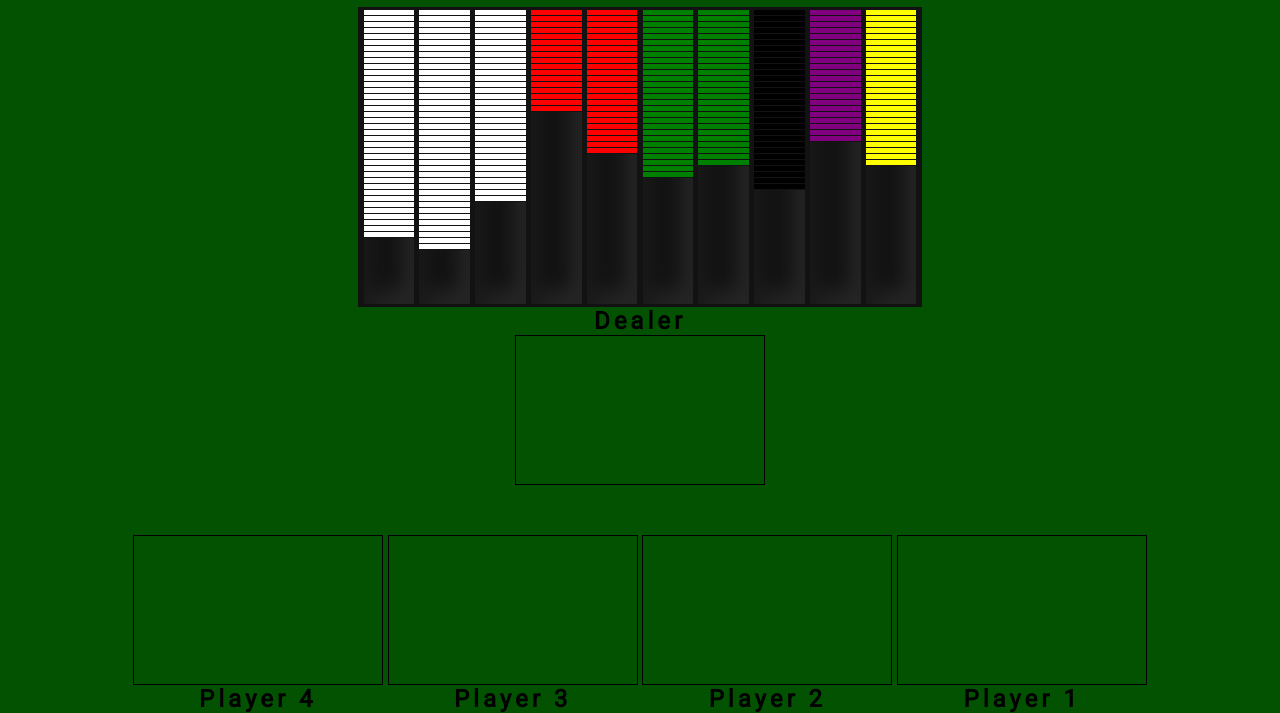
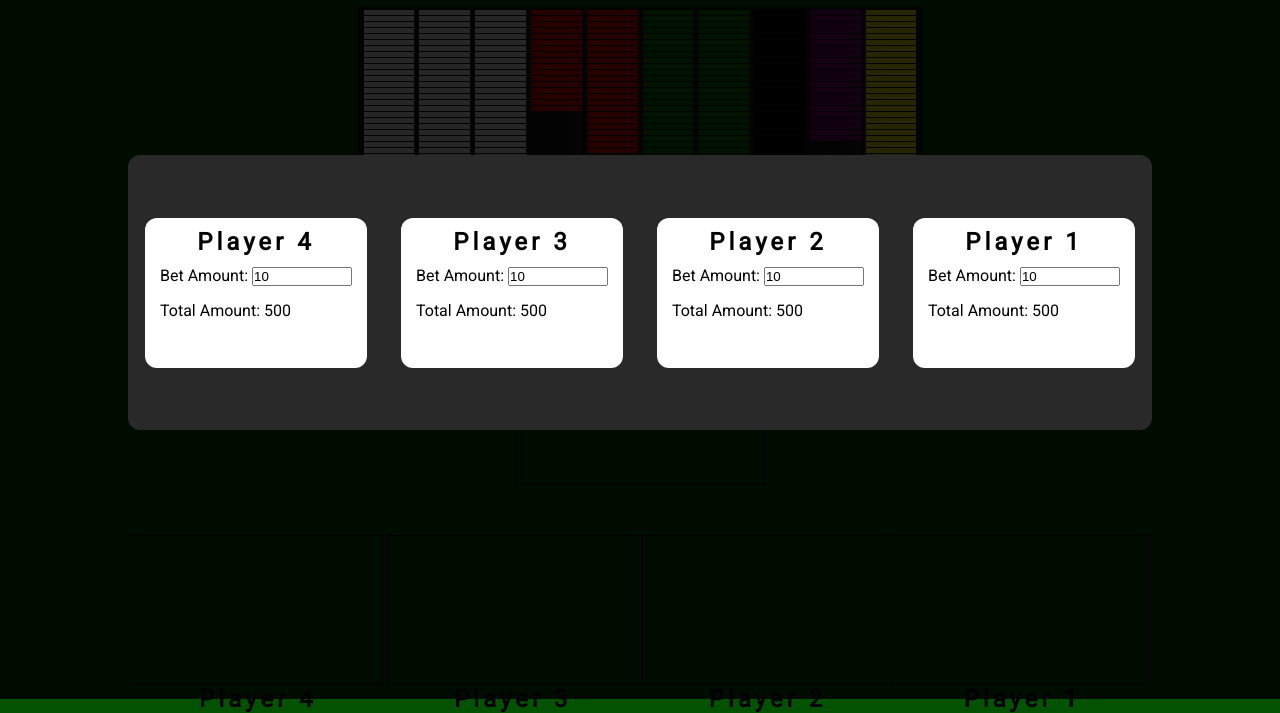
Before and after one commit to scopro220/blackjack, a website: page index.html in a window 1280 px wide. Shown: the part 101-814 px from the top of the page. Drawn offline with Linux system fonts and the light colour scheme.

Commit message:
Added betting functionality

```diff
--- a/app.js
+++ b/app.js
@@ -330,7 +330,7 @@ function dealerHit() {
       removeCards();
     }, 6000);
   } else {
-    if (dealerScore < 17) {
+    while (dealerScore < 17) {
       dealerCards = [];
       const dealtCard = activeDeck.shift();
       newCard = document.createElement("img");
@@ -349,10 +349,9 @@ function dealerHit() {
         }, 6000);
       }
       dealerScoreDisplay.textContent = ` : ${dealerScore}`;
-      dealerHit();
     }
-    compareScoresToDealer();
   }
+  compareScoresToDealer();
 }
 
 function playerBlackJackCheck() {
@@ -393,67 +392,89 @@ function playerBlackJackCheck() {
 function compareScoresToDealer() {
   if (playerOneScore === 21 && dealerScore === 21 && dealerHand.children.length === 2) {
     playerMessage[3].textContent = "It's a tie";
+    playerOneTotalMoney;
   } else if (playerOneScore === 21 && playerHand[3].children.length === 2) {
     playerBlackJack();
+    playerOneTotalMoney += parseInt(playerOneBetAmount) * 1.5;
   } else if (
     playerOneScore === dealerScore &&
     playerTwoScore !== "BUST" &&
     dealerScore !== "BUST"
   ) {
     playerMessage[3].textContent = "It's a tie";
+    playerOneTotalMoney;
   } else if ((playerOneScore < dealerScore && dealerScore < 22) || playerOneScore === "BUST") {
     playerMessage[3].textContent = "You lost";
+    playerOneTotalMoney -= parseInt(playerOneBetAmount);
   } else if ((playerOneScore < 22 && playerOneScore > dealerScore) || dealerScore === "BUST") {
     playerMessage[3].textContent = "You Won!";
+    playerOneTotalMoney += parseInt(playerOneBetAmount);
   }
   if (playerTwoScore === 21 && dealerScore === 21 && dealerHand.children.length === 2) {
     playerMessage[2].textContent = "It's a tie";
+    playerTwoTotalMoney;
   } else if (playerTwoScore === 21 && playerHand[2].children.length === 2) {
     playerBlackJack();
+    playerTwoTotalMoney += parseInt(playerTwoBetAmount) * 1.5;
   } else if (
     playerTwoScore === dealerScore &&
     playerTwoScore !== "BUST" &&
     dealerScore !== "BUST"
   ) {
     playerMessage[2].textContent = "It's a tie";
+    playerTwoTotalMoney;
   } else if ((playerTwoScore < dealerScore && dealerScore < 22) || playerTwoScore === "BUST") {
     playerMessage[2].textContent = "You lost";
+    playerTwoTotalMoney -= parseInt(playerTwoBetAmount);
   } else if ((playerTwoScore < 22 && playerTwoScore > dealerScore) || dealerScore === "BUST") {
     playerMessage[2].textContent = "You Won!";
+    playerTwoTotalMoney += parseInt(playerTwoBetAmount);
   }
   if (playerThreeScore === 21 && dealerScore === 21 && dealerHand.children.length === 2) {
     playerMessage[1].textContent = "It's a tie";
+    playerThreeTotalMoney;
   } else if (playerThreeScore === 21 && playerHand[1].children.length === 2) {
     playerBlackJack();
+    playerThreeTotalMoney += parseInt(playerThreeBetAmount) * 1.5;
   } else if (
     playerThreeScore === dealerScore &&
     playerTwoScore !== "BUST" &&
     dealerScore !== "BUST"
   ) {
     playerMessage[1].textContent = "It's a tie";
+    playerThreeTotalMoney;
   } else if ((playerThreeScore < dealerScore && dealerScore < 22) || playerThreeScore === "BUST") {
     playerMessage[1].textContent = "You lost";
+    playerThreeTotalMoney -= parseInt(playerThreeBetAmount);
   } else if ((playerThreeScore < 22 && playerThreeScore > dealerScore) || dealerScore === "BUST") {
     playerMessage[1].textContent = "You Won!";
+    playerThreeTotalMoney += parseInt(playerThreeBetAmount);
   }
   if (playerFourScore === 21 && dealerScore === 21 && dealerHand.children.length === 2) {
     playerMessage[0].textContent = "It's a tie";
+    playerFourTotalMoney;
   } else if (playerFourScore === 21 && playerHand[0].children.length === 2) {
     playerBlackJack();
+    playerFourTotalMoney += parseInt(playerFourBetAmount) * 1.5;
   } else if (
     playerFourScore === dealerScore &&
     playerTwoScore !== "BUST" &&
     dealerScore !== "BUST"
   ) {
     playerMessage[0].textContent = "It's a tie";
+    playerFourTotalMoney;
   } else if ((playerFourScore < dealerScore && dealerScore < 22) || playerFourScore === "BUST") {
     playerMessage[0].textContent = "You lost";
+    playerFourTotalMoney -= parseInt(playerFourBetAmount);
   } else if ((playerFourScore < 22 && playerFourScore > dealerScore) || dealerScore === "BUST") {
     playerMessage[0].textContent = "You Won!";
+    playerFourTotalMoney += parseInt(playerFourBetAmount);
   }
   setTimeout(() => {
     mainMessage.textContent = "";
     removeCards();
+    openModal();
+    setTimeout(closeModal, 15000);
   }, 6000);
 }
 
@@ -581,5 +602,41 @@ doubleBtn.forEach((element) => {
   element.addEventListener("click", playerDoubleDown);
 });
 
-window.addEventListener("DOMContentLoaded", setActiveDeck);
+window.addEventListener("DOMContentLoaded", () => {
+  setActiveDeck();
+  displayPlayerTotals();
+  setTimeout(closeModal, 15000);
+});
 dealCardsBtn.addEventListener("click", dealCards);
+
+let playerOneTotalMoney = 500;
+let playerTwoTotalMoney = 500;
+let playerThreeTotalMoney = 500;
+let playerFourTotalMoney = 500;
+
+let playerOneBetAmount = document.getElementById("p1betamount").value;
+let playerTwoBetAmount = document.getElementById("p2betamount").value;
+let playerThreeBetAmount = document.getElementById("p3betamount").value;
+let playerFourBetAmount = document.getElementById("p4betamount").value;
+
+const playerTotals = document.querySelectorAll(".total");
+
+function displayPlayerTotals() {
+  playerTotals[3].textContent = playerOneTotalMoney;
+  playerTotals[2].textContent = playerTwoTotalMoney;
+  playerTotals[1].textContent = playerThreeTotalMoney;
+  playerTotals[0].textContent = playerFourTotalMoney;
+}
+
+function closeModal() {
+  playerOneBetAmount = document.getElementById("p1betamount").value;
+  playerTwoBetAmount = document.getElementById("p2betamount").value;
+  playerThreeBetAmount = document.getElementById("p3betamount").value;
+  playerFourBetAmount = document.getElementById("p4betamount").value;
+  document.querySelectorAll(".modal")[0].style.display = "none";
+}
+
+function openModal() {
+  displayPlayerTotals();
+  document.querySelectorAll(".modal")[0].style.display = "block";
+}
--- a/index.html
+++ b/index.html
@@ -397,7 +397,42 @@
         </div>
       </div>
     </div>
-
+    <div class="modal">
+      <div class="modal-container">
+        <div class="bet">
+          <h2>Player 4</h2>
+          <label for="p4betamount">Bet Amount:</label>
+          <input type="number" id="p4betamount" value="10" autocomplete="off" min="1" />
+          <div class="playerFourTotalAmount bet-total">
+            Total Amount: <span class="total"></span>
+          </div>
+        </div>
+        <div class="bet">
+          <h2>Player 3</h2>
+          <label for="p3betamount">Bet Amount:</label>
+          <input type="number" id="p3betamount" value="10" autocomplete="off" min="1" />
+          <div class="playerThreeTotalAmount bet-total">
+            Total Amount: <span class="total"></span>
+          </div>
+        </div>
+        <div class="bet">
+          <h2>Player 2</h2>
+          <label for="p2betamount">Bet Amount:</label>
+          <input type="number" id="p2betamount" value="10" autocomplete="off" min="1" />
+          <div class="playerTwoTotalAmount bet-total">
+            Total Amount: <span class="total"></span>
+          </div>
+        </div>
+        <div class="bet">
+          <h2>Player 1</h2>
+          <label for="p1betamount">Bet Amount:</label>
+          <input type="number" id="p1betamount" value="10" size="5" autocomplete="off" min="1" />
+          <div class="playerOneTotalAmount bet-total">
+            Total Amount: <span class="total"></span>
+          </div>
+        </div>
+      </div>
+    </div>
     <script src="app.js"></script>
   </body>
 </html>
--- a/style.css
+++ b/style.css
@@ -13,6 +13,8 @@ body {
   width: 80%;
   margin: 10px auto 0;
   text-align: center;
+  /* remove display */
+  /* display: none; */
 }
 
 h1 {
@@ -176,3 +178,51 @@ button:focus {
 .player-score-displayed {
   color: #fff;
 }
+
+.modal {
+  background-color: rgb(0, 0, 0, 0.85);
+  width: 100%;
+  height: 100%;
+  left: 0;
+  top: 0;
+  z-index: 2;
+  position: fixed;
+  /* display: none; */
+}
+
+.modal-container {
+  width: 80%;
+  display: flex;
+  justify-content: space-around;
+  align-items: baseline;
+  margin: 20% auto 0;
+  background-color: #292929;
+  height: 275px;
+  border-radius: 12px;
+}
+
+.bet {
+  background-color: #fff;
+  height: 150px;
+  border-radius: 12px;
+  margin: auto;
+}
+
+.bet h2 {
+  text-align: center;
+  margin: 10px;
+}
+
+.bet label {
+  margin-left: 15px;
+}
+
+.bet input {
+  margin-right: 15px;
+  width: 100px;
+}
+
+.bet-total {
+  margin-top: 15px;
+  margin-left: 15px;
+}
```
